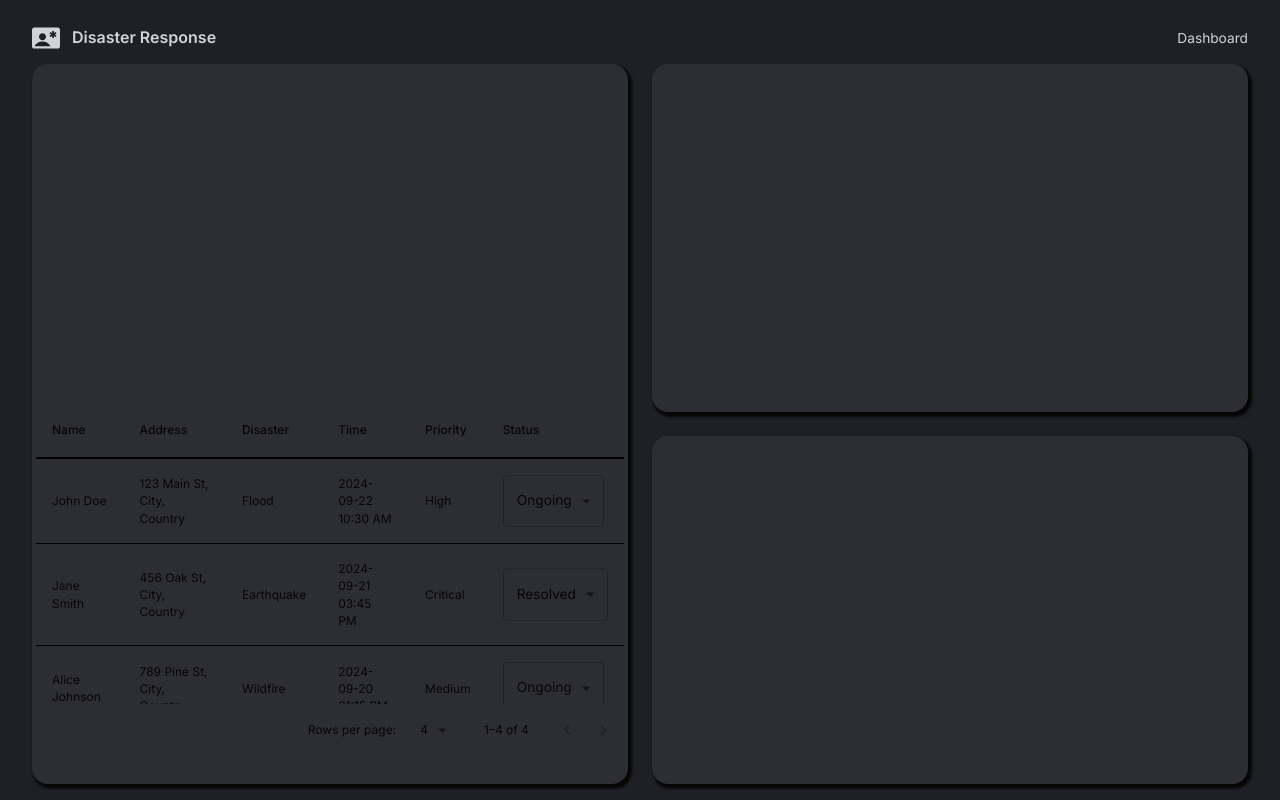
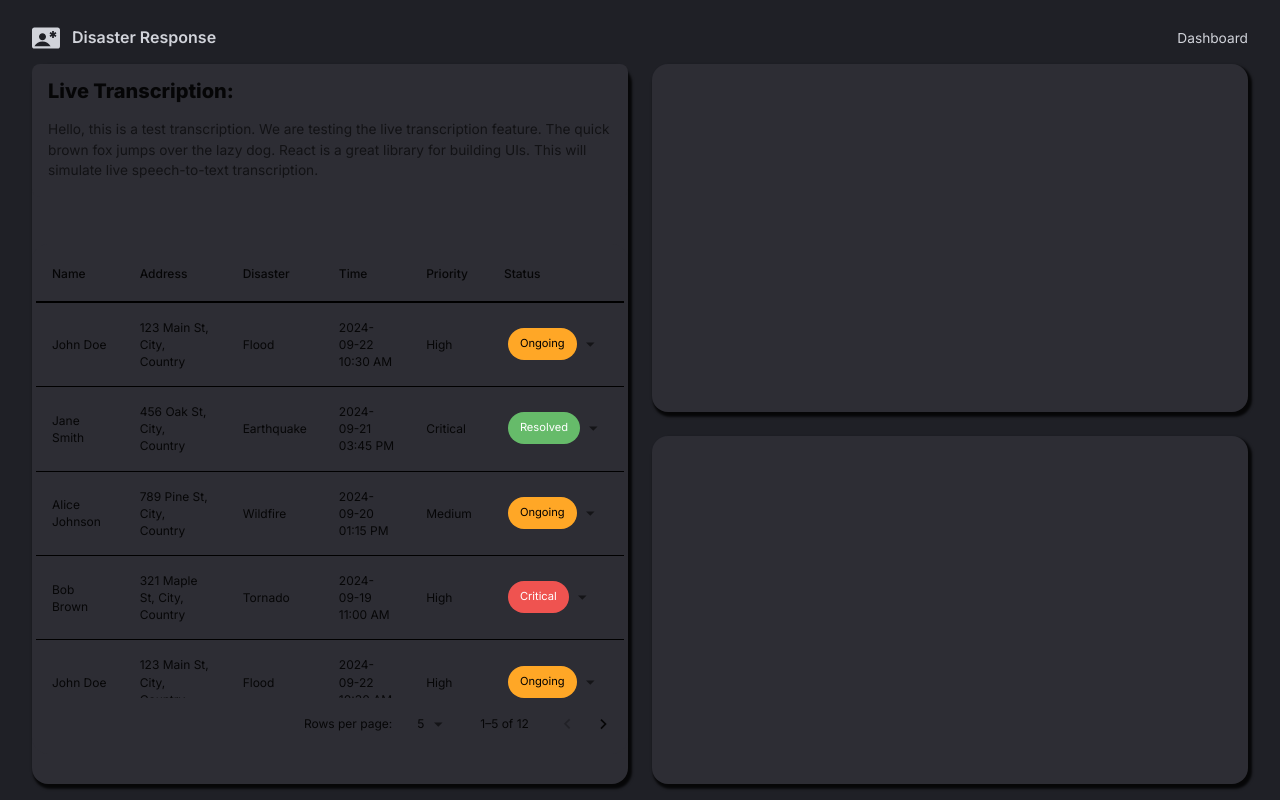
Before and after one commit to mukherjeeuttio/DisasterManagement, a React (Create React App) app in the folder client/: page / in a window 1280 px wide. Built offline with nearby package versions, Linux system fonts and the light colour scheme.

Commit message:
TableFix_Transcribe_Map

```diff
--- a/client/src/components/DashInBox.js
+++ /dev/null
@@ -1,11 +0,0 @@
-import { Box } from '@mui/material';
-import { styled } from '@mui/material/styles';
-
-const DashInBox = styled(Box)(({ theme }) => ({
-    //backgroundColor: theme.palette.background.default,
-    // margin: "1rem",
-    // borderRadius: "1rem",
-    // boxShadow: "0.15rem 0.2rem 0.15rem 0.1rem rgba(0 , 0, 0, 0.8)",
-}));
-
-export default DashInBox;
--- a/client/src/components/DataTable.js
+++ b/client/src/components/DataTable.js
@@ -11,6 +11,7 @@ import {
   Box,
   Select,
   MenuItem,
+  Chip,
 } from "@mui/material";
 import { useTheme } from "@mui/material/styles";
 
@@ -19,27 +20,38 @@ const initialData = [
   { name: "Jane Smith", address: "456 Oak St, City, Country", disaster: "Earthquake", time: "2024-09-21 03:45 PM", priority: "Critical", status: "Resolved" },
   { name: "Alice Johnson", address: "789 Pine St, City, Country", disaster: "Wildfire", time: "2024-09-20 01:15 PM", priority: "Medium", status: "Ongoing" },
   { name: "Bob Brown", address: "321 Maple St, City, Country", disaster: "Tornado", time: "2024-09-19 11:00 AM", priority: "High", status: "Critical" },
+  { name: "John Doe", address: "123 Main St, City, Country", disaster: "Flood", time: "2024-09-22 10:30 AM", priority: "High", status: "Ongoing" },
+  { name: "Jane Smith", address: "456 Oak St, City, Country", disaster: "Earthquake", time: "2024-09-21 03:45 PM", priority: "Critical", status: "Resolved" },
+  { name: "Alice Johnson", address: "789 Pine St, City, Country", disaster: "Wildfire", time: "2024-09-20 01:15 PM", priority: "Medium", status: "Ongoing" },
+  { name: "Bob Brown", address: "321 Maple St, City, Country", disaster: "Tornado", time: "2024-09-19 11:00 AM", priority: "High", status: "Critical" },
+  { name: "John Doe", address: "123 Main St, City, Country", disaster: "Flood", time: "2024-09-22 10:30 AM", priority: "High", status: "Ongoing" },
+  { name: "Jane Smith", address: "456 Oak St, City, Country", disaster: "Earthquake", time: "2024-09-21 03:45 PM", priority: "Critical", status: "Resolved" },
+  { name: "Alice Johnson", address: "789 Pine St, City, Country", disaster: "Wildfire", time: "2024-09-20 01:15 PM", priority: "Medium", status: "Ongoing" },
+  { name: "Bob Brown", address: "321 Maple St, City, Country", disaster: "Tornado", time: "2024-09-19 11:00 AM", priority: "High", status: "Critical" },
   // Add more data objects to simulate a larger dataset
 ];
 
-const getStatusStyles = (status, theme) => {
+// Styling for different statuses
+const getStatusStyles = (status) => {
   switch (status) {
     case "Ongoing":
-      return { backgroundColor: theme.palette.secondary[300], color: theme.palette.common.black };
+      return { backgroundColor: "#FFA726", color: "black" }; // Orange for Ongoing
     case "Resolved":
-      return { backgroundColor: theme.palette.primary[500], color: theme.palette.common.white };
+      return { backgroundColor: "#66BB6A", color: "white" }; // Green for Resolved
     case "Critical":
-      return { backgroundColor: theme.palette.secondary[500], color: theme.palette.common.white };
+      return { backgroundColor: "#EF5350", color: "white" }; // Red for Critical
     default:
-      return { backgroundColor: theme.palette.grey[300], color: theme.palette.common.black };
+      return { backgroundColor: "#E0E0E0", color: "black" }; // Default grey
   }
 };
+
+const statusOptions = ["Ongoing", "Resolved", "Critical"];
 
 const DataTable = () => {
   const theme = useTheme();
   const [page, setPage] = useState(0);
-  const [rowsPerPage, setRowsPerPage] = useState(4);
-  const [data, setData] = useState(initialData); // Use state to manage data
+  const [rowsPerPage, setRowsPerPage] = useState(5);
+  const [data, setData] = useState(initialData);
 
   const handleChangePage = (event, newPage) => {
     setPage(newPage);
@@ -47,7 +59,7 @@ const DataTable = () => {
 
   const handleChangeRowsPerPage = (event) => {
     setRowsPerPage(parseInt(event.target.value, 10));
-    setPage(0); // Reset to first page when changing rows per page
+    setPage(0);
   };
 
   const handleStatusChange = (index, newStatus) => {
@@ -60,7 +72,7 @@ const DataTable = () => {
 
   return (
     <Box sx={{ padding: "0.25rem", backgroundColor: theme.palette.background.light, borderRadius: "1rem" }}>
-      <TableContainer component={Paper} elevation={0} sx={{ maxHeight: 300, backgroundColor: theme.palette.background.light, width: '100%' }} className="scrollbar">
+      <TableContainer component={Paper} elevation={0} sx={{ minHeight: "450px", maxHeight: "450px", backgroundColor: theme.palette.background.light, width: '100%' }} className="scrollbar">
         <Table sx={{ minWidth: '100%' }}>
           <TableHead>
             <TableRow sx={{ backgroundColor: theme.palette.background.light, borderBottom: `2px solid ${theme.palette.common.black}` }}>
@@ -79,7 +91,7 @@ const DataTable = () => {
                 sx={{
                   "&:last-child td, &:last-child th": { border: 0 },
                   "& td": { borderBottom: `1px solid ${theme.palette.common.black}` },
-                  "&:hover": { backgroundColor: theme.palette.grey[100] },
+                  "&:hover": { backgroundColor: theme.palette.grey[800] },
                 }}
               >
                 <TableCell>{row.name}</TableCell>
@@ -91,12 +103,39 @@ const DataTable = () => {
                   <Select
                     value={row.status}
                     onChange={(e) => handleStatusChange(index, e.target.value)}
-                    variant="outlined"
-                    sx={{ minWidth: 100 }}
+                    variant="standard"
+                    sx={{ m: 0.5 ,
+                      borderBottom: "none",
+                      "&:before": {
+                        borderBottom: "none",
+                      },
+                      "&:after": {
+                        borderBottom: "none",
+                      },
+                      "&:hover:not(.Mui-disabled):before": {
+                        borderBottom: "none",
+                      },
+                    }}
+                    // sx={{
+                    //   minWidth: 120,
+                    //   backgroundColor: getStatusStyles(row.status).backgroundColor,
+                    //   color: getStatusStyles(row.status).color,
+                    // }}
+                    renderValue={(value) => (
+                      <Chip
+                        label={value}
+                        sx={{
+                          backgroundColor: getStatusStyles(value).backgroundColor,
+                          color: getStatusStyles(value).color,
+                        }}
+                      />
+                    )}
                   >
-                    <MenuItem value="Ongoing">Ongoing</MenuItem>
-                    <MenuItem value="Resolved">Resolved</MenuItem>
-                    <MenuItem value="Critical">Critical</MenuItem>
+                    {statusOptions.map((status) => (
+                      <MenuItem key={status} value={status}>
+                        {status}
+                      </MenuItem>
+                    ))}
                   </Select>
                 </TableCell>
               </TableRow>
@@ -105,7 +144,7 @@ const DataTable = () => {
         </Table>
       </TableContainer>
       <TablePagination
-        rowsPerPageOptions={[4, 10, 25]}
+        rowsPerPageOptions={[5, 10, 25]}
         component="div"
         count={data.length}
         rowsPerPage={rowsPerPage}
@@ -121,86 +160,136 @@ export default DataTable;
 
 
 
-// import React, { useState } from "react";
-// import { Table, TableBody, TableCell, TableHead, TableRow, TablePagination, Select, MenuItem } from "shadcn";
+/*
 
-// const data = [
-//   { id: 1, name: "John Doe", address: "123 Main St, City, Country", disaster: "Flood", time: "2024-09-22 10:30 AM", priority: "High", status: "Ongoing" },
-//   { id: 2, name: "Jane Smith", address: "456 Oak St, City, Country", disaster: "Earthquake", time: "2024-09-21 03:45 PM", priority: "Critical", status: "Resolved" },
-//   // Add more data objects
-// ];
+import React, { useState } from "react";
+import {
+  Table,
+  TableBody,
+  TableCell,
+  TableContainer,
+  TableHead,
+  TableRow,
+  Paper,
+  TablePagination,
+  Box,
+  Select,
+  MenuItem,
+  Chip,
+} from "@mui/material";
+import { useTheme } from "@mui/material/styles";
+import MapComponent from './MapComponent'; // Import the map component
 
-// const statusOptions = ["Ongoing", "Resolved", "Critical"];
+const initialData = [
+  // Your initial data...
+];
 
-// const DataTable = () => {
-//   const [page, setPage] = useState(0);
-//   const [rowsPerPage, setRowsPerPage] = useState(4);
-//   const [tableData, setTableData] = useState(data);
+const getStatusStyles = (status) => {
+  // Your status styles...
+};
 
-//   const handleChangePage = (event, newPage) => {
-//     setPage(newPage);
-//   };
+const statusOptions = ["Ongoing", "Resolved", "Critical"];
 
-//   const handleChangeRowsPerPage = (event) => {
-//     setRowsPerPage(parseInt(event.target.value, 10));
-//     setPage(0);
-//   };
+const DataTable = () => {
+  const theme = useTheme();
+  const [page, setPage] = useState(0);
+  const [rowsPerPage, setRowsPerPage] = useState(5);
+  const [data, setData] = useState(initialData);
+  const [selectedAddress, setSelectedAddress] = useState('');
 
-//   const handleStatusChange = (id, newStatus) => {
-//     setTableData((prevData) =>
-//       prevData.map((row) => (row.id === id ? { ...row, status: newStatus } : row))
-//     );
-//   };
+  const handleChangePage = (event, newPage) => {
+    setPage(newPage);
+  };
 
-//   const displayedData = tableData.slice(page * rowsPerPage, page * rowsPerPage + rowsPerPage);
+  const handleChangeRowsPerPage = (event) => {
+    setRowsPerPage(parseInt(event.target.value, 10));
+    setPage(0);
+  };
 
-//   return (
-//     <div>
-//       <Table>
-//         <TableHead>
-//           <TableRow>
-//             <TableCell>Name</TableCell>
-//             <TableCell>Address</TableCell>
-//             <TableCell>Disaster</TableCell>
-//             <TableCell>Time</TableCell>
-//             <TableCell>Priority</TableCell>
-//             <TableCell>Status</TableCell>
-//           </TableRow>
-//         </TableHead>
-//         <TableBody>
-//           {displayedData.map((row) => (
-//             <TableRow key={row.id}>
-//               <TableCell>{row.name}</TableCell>
-//               <TableCell>{row.address}</TableCell>
-//               <TableCell>{row.disaster}</TableCell>
-//               <TableCell>{row.time}</TableCell>
-//               <TableCell>{row.priority}</TableCell>
-//               <TableCell>
-//                 <Select
-//                   value={row.status}
-//                   onChange={(e) => handleStatusChange(row.id, e.target.value)}
-//                 >
-//                   {statusOptions.map((status) => (
-//                     <MenuItem key={status} value={status}>
-//                       {status}
-//                     </MenuItem>
-//                   ))}
-//                 </Select>
-//               </TableCell>
-//             </TableRow>
-//           ))}
-//         </TableBody>
-//       </Table>
-//       <TablePagination
-//         rowsPerPageOptions={[4, 10, 25]}
-//         count={tableData.length}
-//         rowsPerPage={rowsPerPage}
-//         page={page}
-//         onPageChange={handleChangePage}
-//         onRowsPerPageChange={handleChangeRowsPerPage}
-//       />
-//     </div>
-//   );
-// };
+  const handleStatusChange = (index, newStatus) => {
+    const updatedData = [...data];
+    updatedData[index].status = newStatus;
+    setData(updatedData);
+  };
 
-// export default DataTable;
+  const handleRowClick = (row) => {
+    setSelectedAddress(row.address); // Set the selected address on row click
+  };
+
+  const displayedData = data.slice(page * rowsPerPage, page * rowsPerPage + rowsPerPage);
+
+  return (
+    <Box sx={{ display: 'flex', flexDirection: 'column' }}>
+      <TableContainer component={Paper} elevation={0} sx={{ minHeight: "450px", maxHeight: "450px", backgroundColor: theme.palette.background.light }}>
+        <Table sx={{ minWidth: '100%' }}>
+          <TableHead>
+            <TableRow sx={{ backgroundColor: theme.palette.background.light, borderBottom: `2px solid ${theme.palette.common.black}` }}>
+              <TableCell>Name</TableCell>
+              <TableCell>Address</TableCell>
+              <TableCell>Disaster</TableCell>
+              <TableCell>Time</TableCell>
+              <TableCell>Priority</TableCell>
+              <TableCell>Status</TableCell>
+            </TableRow>
+          </TableHead>
+          <TableBody>
+            {displayedData.map((row, index) => (
+              <TableRow
+                key={index}
+                onClick={() => handleRowClick(row)} // Add click handler
+                sx={{
+                  "&:last-child td, &:last-child th": { border: 0 },
+                  "& td": { borderBottom: `1px solid ${theme.palette.common.black}` },
+                  "&:hover": { backgroundColor: theme.palette.grey[800] },
+                }}
+              >
+                <TableCell>{row.name}</TableCell>
+                <TableCell>{row.address}</TableCell>
+                <TableCell>{row.disaster}</TableCell>
+                <TableCell>{row.time}</TableCell>
+                <TableCell>{row.priority}</TableCell>
+                <TableCell>
+                  <Select
+                    value={row.status}
+                    onChange={(e) => handleStatusChange(index, e.target.value)}
+                    variant="standard"
+                    sx={{ m: 0.5, borderBottom: "none" }}
+                    renderValue={(value) => (
+                      <Chip
+                        label={value}
+                        sx={{
+                          backgroundColor: getStatusStyles(value).backgroundColor,
+                          color: getStatusStyles(value).color,
+                        }}
+                      />
+                    )}
+                  >
+                    {statusOptions.map((status) => (
+                      <MenuItem key={status} value={status}>
+                        {status}
+                      </MenuItem>
+                    ))}
+                  </Select>
+                </TableCell>
+              </TableRow>
+            ))}
+          </TableBody>
+        </Table>
+      </TableContainer>
+      <TablePagination
+        rowsPerPageOptions={[5, 10, 25]}
+        component="div"
+        count={data.length}
+        rowsPerPage={rowsPerPage}
+        page={page}
+        onPageChange={handleChangePage}
+        onRowsPerPageChange={handleChangeRowsPerPage}
+      />
+      <MapComponent selectedAddress={selectedAddress} /> //Include the map component
+      </Box>
+    );
+  };
+
+  export default DataTable;
+
+*/
--- /dev/null
+++ b/client/src/components/MapComponent.js
@@ -0,0 +1,38 @@
+import React, { useEffect, useState } from 'react';
+import { GoogleMap, LoadScript, Marker } from '@react-google-maps/api';
+
+const MapComponent = ({ selectedAddress }) => {
+  const [location, setLocation] = useState({ lat: 0, lng: 0 });
+
+  useEffect(() => {
+    if (selectedAddress) {
+      // Use Geocoding API to convert address to coordinates
+      const geocodeAddress = async (address) => {
+        const response = await fetch(
+          `https://maps.googleapis.com/maps/api/geocode/json?address=${encodeURIComponent(address)}&key=YOUR_API_KEY`
+        );
+        const data = await response.json();
+        if (data.results.length > 0) {
+          const { lat, lng } = data.results[0].geometry.location;
+          setLocation({ lat, lng });
+        }
+      };
+
+      geocodeAddress(selectedAddress);
+    }
+  }, [selectedAddress]);
+
+  return (
+    <LoadScript googleMapsApiKey="YOUR_API_KEY">
+      <GoogleMap
+        mapContainerStyle={{ width: '100%', height: '400px' }}
+        center={location}
+        zoom={12}
+      >
+        {location.lat !== 0 && <Marker position={location} />}
+      </GoogleMap>
+    </LoadScript>
+  );
+};
+
+export default MapComponent;
--- /dev/null
+++ b/client/src/components/Transcriber.js
@@ -0,0 +1,70 @@
+import React, { useState, useEffect } from 'react';
+import { Box, Typography, Paper } from '@mui/material';
+import { useTheme } from '@mui/material/styles';
+
+const LiveTranscription = () => {
+  const theme = useTheme();
+  const [displayedText, setDisplayedText] = useState('');
+
+  // Sample predefined transcriptions for testing
+  const testTranscriptions = [
+    "Hello, this is a test transcription.",
+    "We are testing the live transcription feature.",
+    "The quick brown fox jumps over the lazy dog.",
+    "React is a great library for building UIs.",
+    "This will simulate live speech-to-text transcription."
+  ];
+
+  useEffect(() => {
+    // Combine the test transcriptions into a single string
+    setDisplayedText(testTranscriptions.join(' '));
+  }, []);
+
+  return (
+    <Box sx={{
+      padding: '1rem',
+      backgroundColor: theme.palette.background.light,
+      borderRadius: '8px',
+      maxHeight: '300px',
+      overflowY: 'auto',
+    }}>
+      <Typography variant="h3" sx={{ marginBottom: '1rem', color: theme.palette.text.primary }}>
+        Live Transcription:
+      </Typography>
+      <Typography variant="body1" sx={{ color: theme.palette.text.secondary }}>
+        {displayedText}
+      </Typography>
+    </Box>
+  );
+};
+
+export default LiveTranscription;
+
+
+
+
+// import React, { useState, useEffect } from 'react';
+
+// const LiveTranscription = ({ transcriptions }) => {
+//   const [displayedText, setDisplayedText] = useState('');
+
+//   useEffect(() => {
+//     setDisplayedText(transcriptions.join(' '));
+//   }, [transcriptions]);
+
+//   return (
+//     <div style={{
+//       padding: '1rem',
+//       border: '1px solid #ccc',
+//       borderRadius: '8px',
+//       backgroundColor: '#f9f9f9',
+//       maxHeight: '300px',
+//       overflowY: 'auto'
+//     }}>
+//       <h3>Live Transcription:</h3>
+//       <p>{displayedText}</p>
+//     </div>
+//   );
+// };
+
+// export default LiveTranscription;
--- a/client/src/scenes/dashboard/Rec1.js
+++ b/client/src/scenes/dashboard/Rec1.js
@@ -1,33 +1,19 @@
 import DashBox from '../../components/DashBox';
-import { Box } from '@mui/material';
-import Rec1a from "./Rec1a";
-import Rec1b from "./Rec1b";
-
-const gridTemplate = `
-  "d"
-  "e"
-  "e"
-  "e"
-  "e"
-`;
+// import { Box } from '@mui/material';
+import DataTable from '../../components/DataTable';
+import LiveTranscription from '../../components/Transcriber';
 
 const Rec1 = () => {
   return (
     <DashBox gridArea="a">
-      <Box
-        width="100%"
-        height="100%"
-        display="grid"
-        gap="1.5rem"
-        sx={{
-          gridTemplateColumns: "repeat(1, minmax(370px, 1fr))",
-          gridTemplateRows: "repeat(2, minmax(60px, 1fr))",
-          gridTemplateAreas: gridTemplate,
-        }}
-      >
-        <Rec1a />
-        <Rec1b />
-      </Box>
+      <div style={{ width: "100%", height: "100%", display: "flex", flexDirection: "column" }}>
+        <div style={{ flex: "0 0 25%", marginBottom: "0rem" }}>
+          <LiveTranscription />
+        </div>
+        <div style={{ flex: "0 0 75%", marginTop: "0rem" }}>
+          <DataTable />
+        </div>
+      </div>
     </DashBox>
   );
 };
--- a/client/src/scenes/dashboard/Rec1a.js
+++ /dev/null
@@ -1,11 +0,0 @@
-import DashInBox from '../../components/DashInBox'
-
-const Rec1a = () => {
-  return (
-    <>
-    <DashInBox gridArea="d" sx={{ marginBottom: "0rem" }}></DashInBox>
-    </>
-  )
-}
-
-export default Rec1a
--- a/client/src/scenes/dashboard/Rec1b.js
+++ /dev/null
@@ -1,14 +0,0 @@
-import DashInBox from '../../components/DashInBox'
-import DataTable from '../../components/DataTable'
-
-const Rec1b = () => {
-  return (
-    <>
-    <DashInBox gridArea="e" sx={{ marginTop: "0rem" }}>
-        <DataTable />
-    </DashInBox>
-    </>
-  )
-}
-
-export default Rec1b
```
